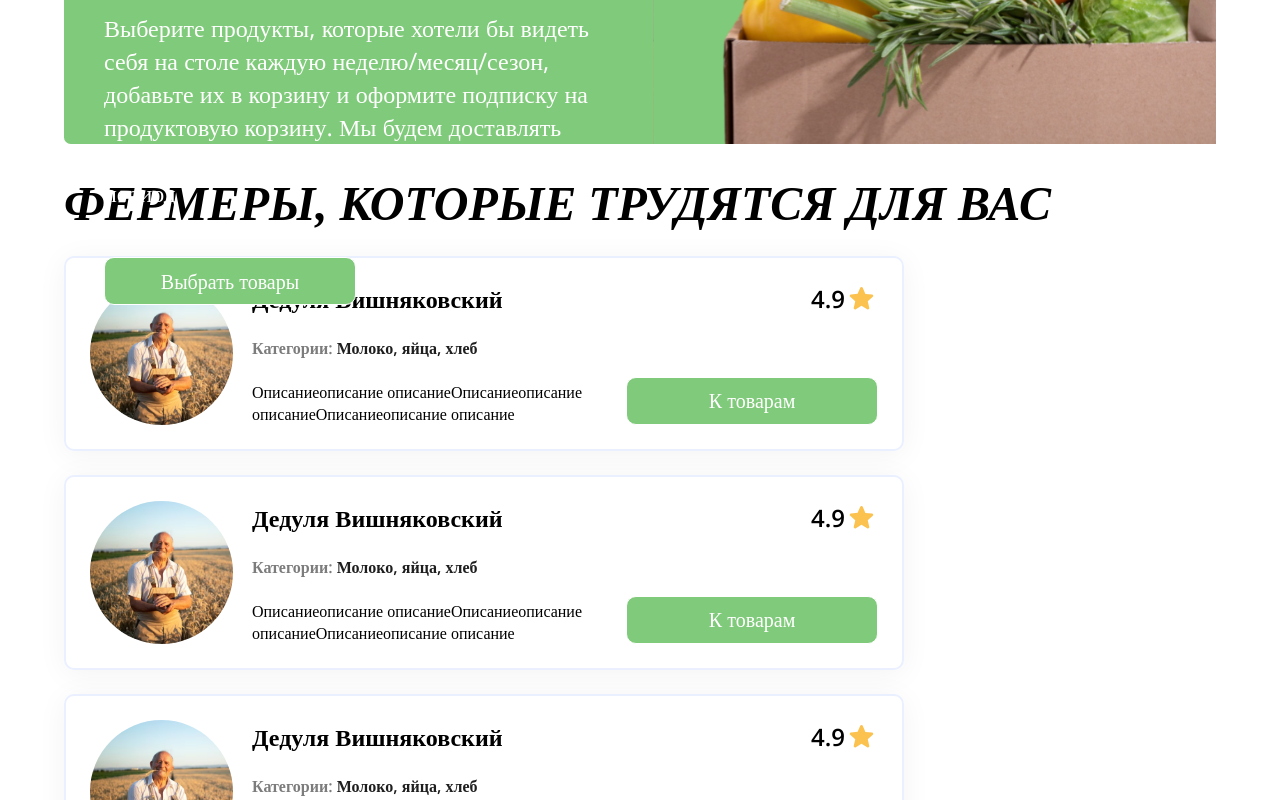
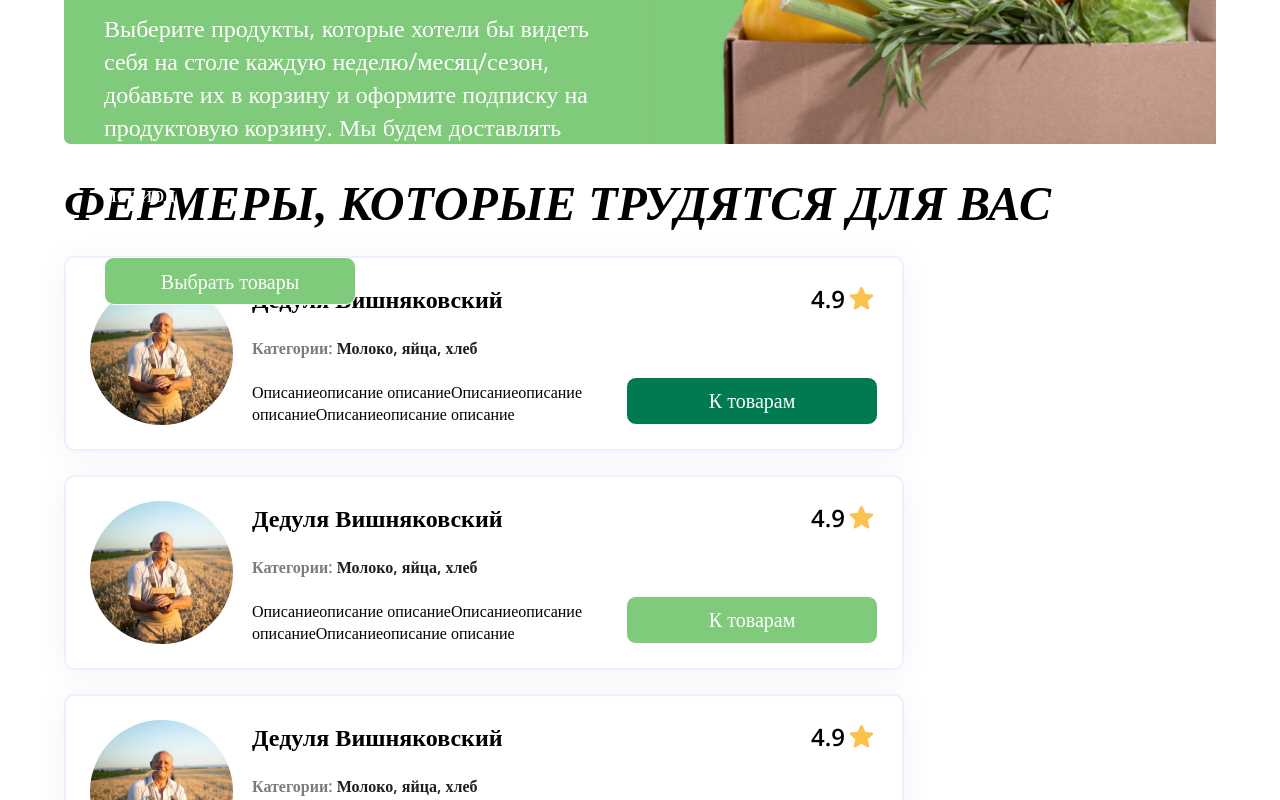
Before and after one commit to kirillkeril/papu_team_client, a React (Create React App) app: page / in a window 1280 px wide. In both pictures the pointer is over the button 752 px from the left and 1610 px from the top of the page. Shown: the part 1210-2010 px from the top of the page. Built offline with nearby package versions, Linux system fonts and the light colour scheme.

Commit message:
доделки по дедуле

```diff
--- a/src/components/fermerCard/fermerCard.module.css
+++ b/src/components/fermerCard/fermerCard.module.css
@@ -94,3 +94,9 @@
     border-radius: 10px;
     border: 1px solid;
 }
+.bt:hover {
+    background: #007A4F;
+}
+.bt:active {
+    scale: 0.95;
+}
```
